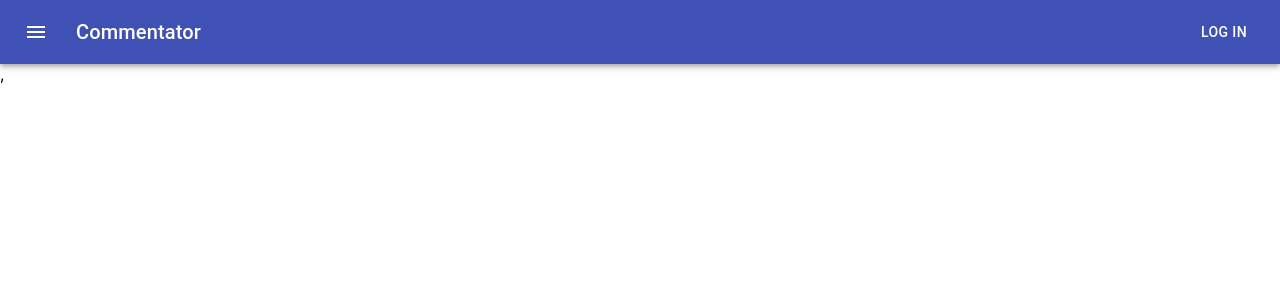
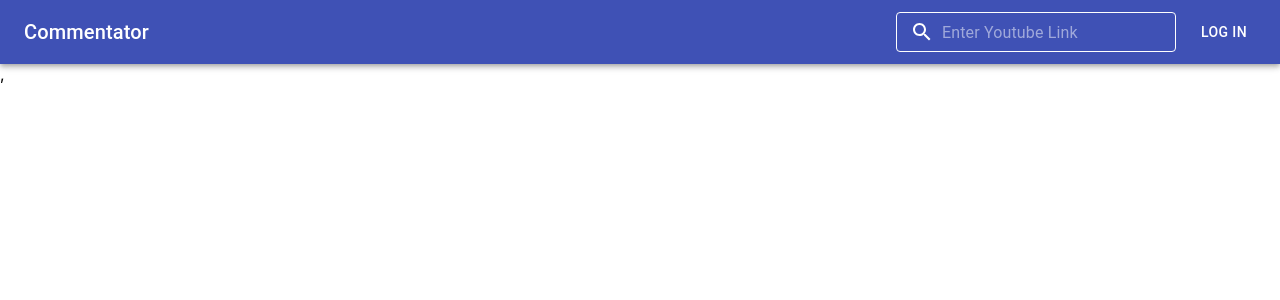
Before and after one commit to Gen-C-EE/CommentatorReact, a React (Create React App) app: page /comments in a window 1280 px wide. Shown: the top 300 px of the page. Built offline with nearby package versions, Linux system fonts and the light colour scheme; no server answers; what javascript-time-ago would draw is missing.

Commit message:
search bar

```diff
--- a/package.json
+++ b/package.json
@@ -14,6 +14,7 @@
     "chancer": "^2.0.2",
     "javascript-time-ago": "^2.3.9",
     "material-ui-icons": "^1.0.0-beta.36",
+    "material-ui-search-bar": "^1.0.0",
     "react": "^17.0.2",
     "react-dom": "^17.0.2",
     "react-router": "^5.2.1",
@@ -46,5 +47,9 @@
       "last 1 firefox version",
       "last 1 safari version"
     ]
+  },
+  "devDependencies": {
+    "@babel/core": "^7.15.8",
+    "@babel/preset-env": "^7.15.8"
   }
 }
--- a/src/components/App.js
+++ b/src/components/App.js
@@ -9,6 +9,7 @@ import { useAuth0 } from "@auth0/auth0-react";
 
 import '../styles/App.css';
 import Navbar from './Navbar';
+import NewNavbar from './NewNavbar'
 import Home from './Home'
 import Comments from './Comments'
 import VideoPage from './VideoPage'
--- a/src/components/Navbar.js
+++ b/src/components/Navbar.js
@@ -5,25 +5,101 @@ import AppBar from '@material-ui/core/AppBar';
 import Toolbar from '@material-ui/core/Toolbar';
 import Typography from '@material-ui/core/Typography';
 import IconButton from '@material-ui/core/IconButton';
-import Button from '@material-ui/core/Button';
+import TextField from '@material-ui/core/TextField';
+import InputAdornment from '@material-ui/core/InputAdornment';
+import Search from "@material-ui/icons/Search";
+
 import MenuIcon from '@material-ui/icons/Menu';
 import ModalDialog from './ModalDialog';
 import { useAuth0 } from "@auth0/auth0-react";
 import AuthenticationButton from './AuthenticationButton';
+import { withStyles } from "@material-ui/core/styles";
+
+import { createTheme } from "@material-ui/core/styles";
+import { ThemeProvider } from "@material-ui/core/styles";
+import {useHistory} from 'react-router-dom';
+
+
+const theme = createTheme({
+  palette: {
+    //primary: pink,
+    type: "dark"
+  }
+});
 
 
 const useStyles = makeStyles(theme => ({
+  appBar: {
+    zIndex: theme.zIndex.drawer + 1000
+  },
+
+  title: {
+    marginRight: 10,
+    //color: "yellow",
+    width: "100%"
+  },
+
+  search: {
+    marginLeft: 0,
+    marginRight: theme.spacing(2),
+  },
+
+  toolbar: theme.mixins.toolbar,
+
   menuButton: {
     marginRight: theme.spacing(2),
   },
   title: {
     flexGrow: 1,
   },
+  auth: {
+    paddingLeft: theme.spacing(2),
+    marginRight: "auto",
+  },
+  notchedOutline: {
+    borderColor: "white"
+  },
+  textColor:{
+    color:'white'
+}
 }));
 
+
 const Navbar = () => {
+  const [open, setOpen] = useState(false);
+  const [input, setInput] = useState("");
+  const [watchId, setWatchId] = useState("init");
+  const history=useHistory();
+
   const classes = useStyles();
-  const [open, setOpen] = useState(false);
+
+
+  const youtube_parser = (url) => {
+    if(url=="") return "init";
+    var regExp = /^.*((youtu.be\/)|(v\/)|(\/u\/\w\/)|(embed\/)|(watch\?))\??v?=?([^#&?]*).*/;
+    var match = String(url).match(regExp);
+    return (match&&match[7].length==11) ? match[7] : "";
+}
+
+
+  const handleChange = (e) => {
+    console.log(watchId);
+    console.log(e.target.value);
+    e.preventDefault();
+    setInput(e.target.value);
+    let parse = youtube_parser(e.target.value);
+    setWatchId(parse);
+  }
+
+  const handleSubmit = (e) => {
+    e.preventDefault();
+    console.log(e.target.value);
+    if(watchId=="") return false;
+    let url = `/video/${watchId}`;
+    console.log(url);
+    history.push(url);
+  }
+
 
   const handleOpen = () => {
     setOpen(true);
@@ -34,26 +110,42 @@ const Navbar = () => {
   };
 
   const { loginWithRedirect } = useAuth0();
-
+  console.log(watchId);
   return (
+    <ThemeProvider theme={theme}>
     <AppBar position="static">
       <Toolbar>
-        <IconButton
-          edge="start"
-          color="inherit"
-          aria-label="menu"
-          className={classes.menuButton}
-        >
-          <MenuIcon />
-        </IconButton>
         <Typography variant="h6" className={classes.title}>
           Commentator
         </Typography>
-        <AuthenticationButton/>
+        <form onSubmit={handleSubmit}>
+        <TextField
+              required
+              size="small"
+              onChange={handleChange}
+              error = {watchId=="init" || watchId!="" ? false : true}
+              variant="outlined"
+              placeholder="Enter Youtube Link"
+              InputProps={{
+                startAdornment: (
+                  <InputAdornment position="start">
+                    <Search style={{fill: "white"}}/>
+                  </InputAdornment>
+                ),
+                classes: {
+                  notchedOutline: classes.notchedOutline,
+                  input: classes.textColor
+                }
+              }}
+              className={classes.search}
+            />
+          </form>
+        <AuthenticationButton className={classes.auth}/>
       </Toolbar>
       <ModalDialog open={open} handleClose={handleClose} />
     </AppBar>
+    </ThemeProvider>
   );
 };
 
-export default Navbar;
+export default withStyles(useStyles, { withTheme: true }) (Navbar);
--- a/src/index.js
+++ b/src/index.js
@@ -8,8 +8,16 @@ import { Auth0Provider } from "@auth0/auth0-react";
 import { BrowserRouter as Router } from "react-router-dom";
 import Auth0ProviderWithHistory from "./auth/auth0-provider-with-history";
 
+import { createMuiTheme } from "@material-ui/core/styles";
+import { ThemeProvider } from "@material-ui/core/styles";
 
 
+const theme = createMuiTheme({
+  palette: {
+    //primary: pink,
+    type: "dark"
+  }
+});
 
 ReactDOM.render(
   <Router>
@@ -19,6 +27,7 @@ ReactDOM.render(
       </React.StrictMode>,
     </Auth0ProviderWithHistory>
   </Router>,
+
   document.getElementById('root')
 );
 
```
Also changed, not shown: src/components/NewNavbar.js (added), 2 other files (tests, documents, lock files or other folders).
